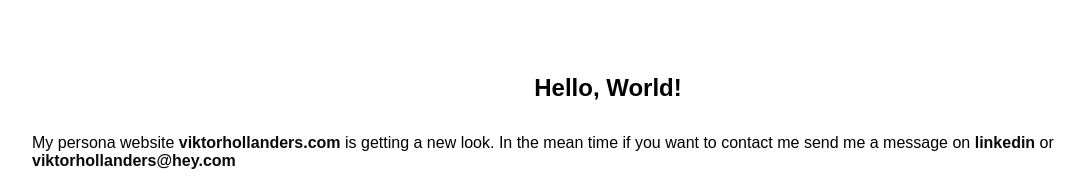
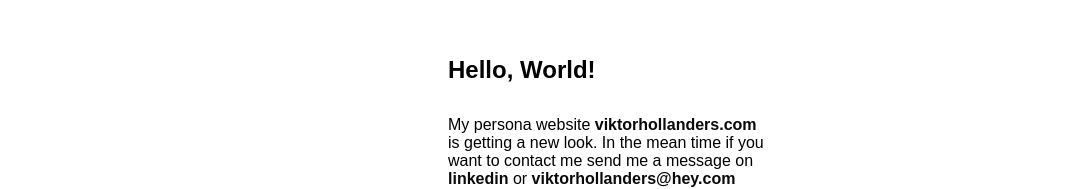
Before and after one commit to viktorhollanders/viktorhollanders, a plain HTML site: page index.html in a window 1280 px wide. Shown: the part 159-348 px from the top of the page, without its empty margins (32-1115 px from the left). Drawn offline with Linux system fonts and the light colour scheme; a web font is replaced by a local one.

Commit message:
fix position on large screans

```diff
--- a/css/style.css
+++ b/css/style.css
@@ -25,7 +25,6 @@
 
 .title {
   font-size: 1.5rem;
-  text-align: center;
   margin-bottom: 2rem;
 }
 
@@ -71,3 +70,9 @@
   top: 25%;
   left: 45%;
 }
+
+@media (min-width: 375px) {
+  main {
+    width: 320px;
+  }
+}
```
